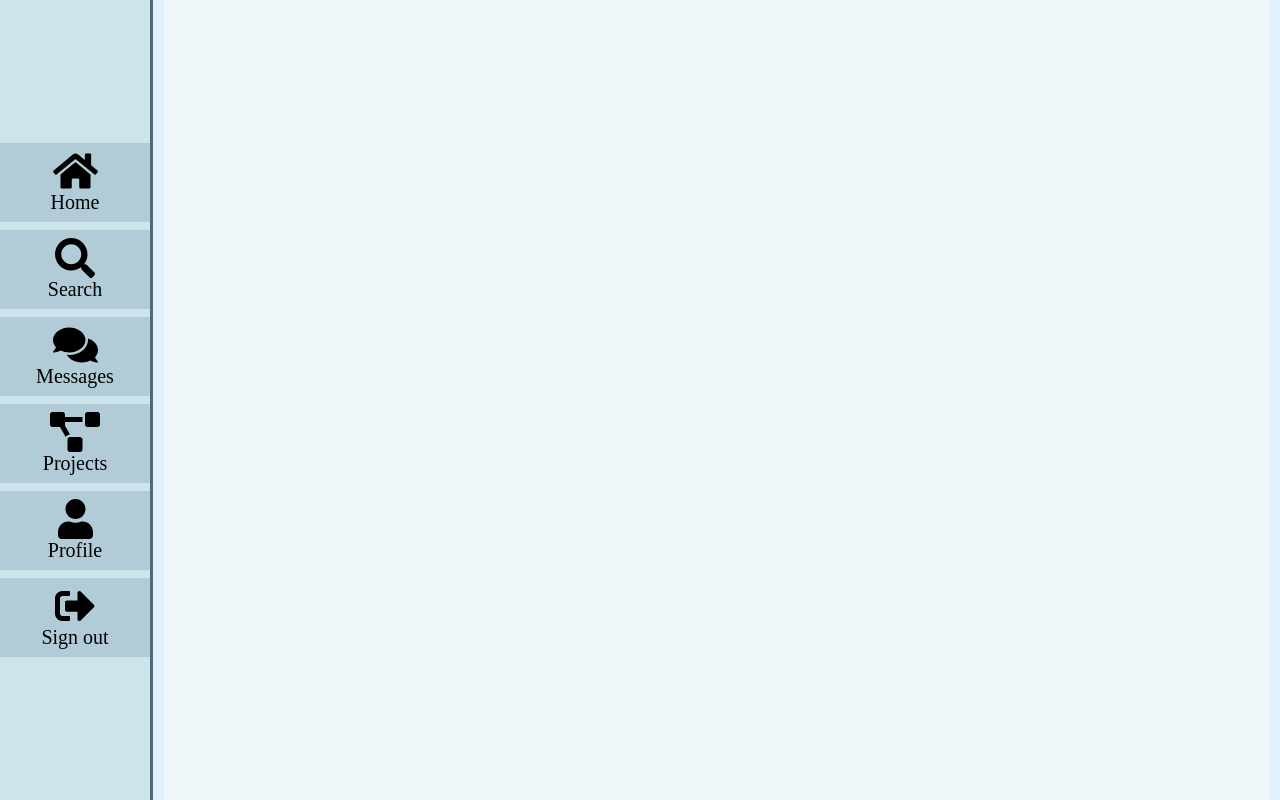
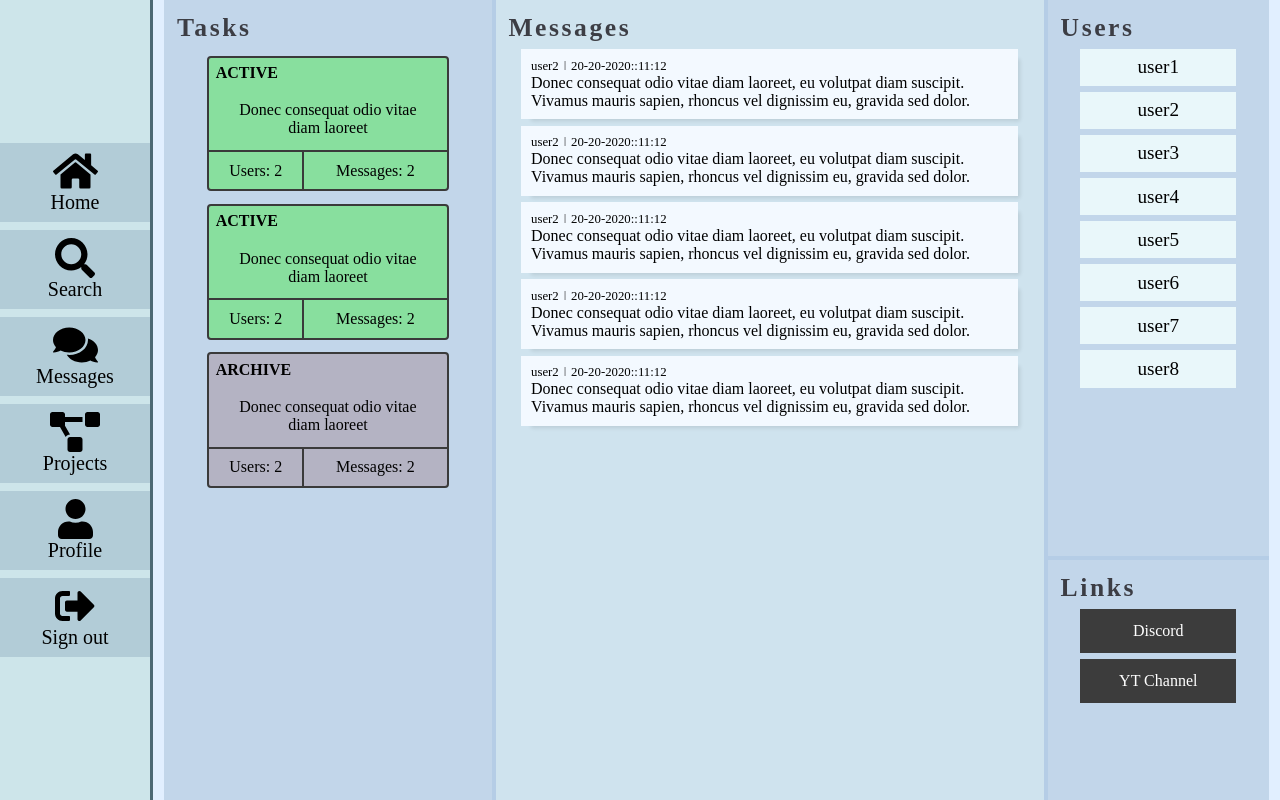
Before and after one commit to x-wyz/os-directory, a React (Create React App) app: page /group in a window 1280 px wide. Built offline with nearby package versions, Linux system fonts and the light colour scheme.

Commit message:
group task, messages, users, links section;

```diff
--- a/src/App.js
+++ b/src/App.js
@@ -13,6 +13,7 @@ import Projects from './pages/projects/projects';
 // only for testing and page previews
 
 import CreateSurvey from './pages/createsurvey/createsurvey';
+import ProjectGroup from './pages/projectgroup/projectgroup';
 
 class App extends Component {
 	constructor(props){
@@ -44,7 +45,6 @@ class App extends Component {
 				<div className="content">
 				    <Switch>
 				    	<Route path="/search" component={SearchPage} />
-				    	{ /* <Route path="/messages" component={Messages} /> */ }
 
 				    	<Route path="/profile">
 				    		<Profile user={user} />
@@ -59,6 +59,7 @@ class App extends Component {
 				    	</Route>
 
 				    	<Route path="/survey" component={CreateSurvey} />
+				    	<Route path="/group" component={ProjectGroup} />
 				    </Switch>
 				</div>
 		    </div>
--- a/src/index.css
+++ b/src/index.css
@@ -31,12 +31,11 @@
 
   --base-color-turquoise: rgb(18 97 105);
 
-  --blueish-white: #eff7fa;
+  --blueish-white: #e9f7fa;
 
   --dark-gray: #3d3d3e;
 
   --white: #f1fbfd;
-
   --shadow-1: 6px 6px 4px -4px rgba(0, 0, 0, 0.1);
   --shadow-2: 6px 6px 4px -4px rgba(0, 0, 0, 0.2);
 
--- a/src/pages/previewpage/previewpage.css
+++ b/src/pages/previewpage/previewpage.css
@@ -53,7 +53,7 @@
 /* right */
 
 .previewpage-mini-section {
-	background: #e9f7fa;
+	background: var(--white);
 	padding: var(--medium-increment);
 	width: 90%;
 	margin: var(--medium-increment) auto;
--- a/src/pages/projectgroup/projectgroup.css
+++ b/src/pages/projectgroup/projectgroup.css
@@ -0,0 +1,149 @@
+
+
+.group-container {
+	display: flex;
+}
+
+.group-tasks-container, .group-messages-container, .group-information-container {
+	height: 100vh;
+	background: var(--color-light-blue);
+
+	/* will probably change this in the future which is why i'm doing this instead of adding directly */
+	--group-border: var(--color-light-blue-tertiary);
+}
+
+.group-tasks-container, .group-messages-container, .group-links-container, .group-users {
+	padding: var(--medium-increment);
+	box-sizing: border-box;
+}
+
+.group-tasks-container {
+	width: 30%;
+	border-right: 4px solid var(--color-light-blue-tertiary);
+}
+
+.group-messages-container {
+	width: 50%;
+	background: var(--color-light-blue-secondary);
+	border-right: 4px solid var(--color-light-blue-tertiary);
+}
+
+.group-information-container {
+	width: 20%;
+}
+
+.group-section-heading {
+	font-size: 1.6em;
+	letter-spacing: 0.1em;
+	font-weight: bold;
+	color: #2e2d33;
+	opacity: 0.9;
+}
+
+.group-users {
+	height: 70%;
+	border-bottom: 4px solid var(--color-light-blue-tertiary);
+}
+
+.group-links-container {
+	height: 30%;
+}
+
+/* ------- */
+
+.group-user {
+	font-size: 1.2em;
+	width: 80%;
+	background: var(--blueish-white);
+	padding: var(--small-increment);
+	margin: 0.3em auto;
+	text-align: center;
+}
+
+.group-link {
+	display: block;
+	background: #3c3c3c;
+	color: white;
+	padding: var(--medium-increment);
+	text-align: center;
+	width: 80%;
+	margin: var(--small-increment) auto;
+}
+
+.group-message {
+	display: flex;
+	flex-direction: column;
+	padding: 0.6em;
+	background: #f3f9ff;
+	box-shadow: var(--shadow-1);
+	margin: var(--small-increment) auto;
+	width: 95%;
+	box-sizing: border-box;
+}
+
+.group-message-header {
+	display: flex;
+	font-size: 0.8em;
+}
+
+.group-at {
+	font-size: 0.8em;
+	vertical-align: middle;
+}
+
+.group-message-sender {
+	cursor: pointer;
+}
+
+.group-task-footer {
+	display: flex;
+	border-top: 2px solid var(--group-border-color);
+	box-sizing: border-box;
+}
+
+.group-task {
+	display: flex;
+	flex-direction: column;
+	box-sizing: border-box;
+	border: 2px solid var(--group-border-color);
+	margin: var(--medium-increment) auto;
+	width: 80%;
+	border-radius: 4px;
+	cursor: pointer;
+
+	--group-border-color: #3a3a3a;
+}
+
+.group-task-users-count {
+	width: 40%;
+	text-align: center;
+	padding: 0.6em;
+	border-right: 2px solid var(--group-border-color);
+}
+
+.group-task-messages-count {
+	width: 60%;
+	margin: 0 auto;
+	text-align: center;
+	padding: 0.6em;
+}
+
+.group-task-text {
+	padding: var(--medium-increment);
+	width: 100%;
+	text-align: center;
+}
+
+.group-task-status {
+	text-transform: uppercase;
+	font-weight: bold;
+	padding: var(--small-increment);
+}
+
+.task-status-active {
+	background: #88df9e;
+}
+
+.task-status-archive {
+	background: #b4b3c3;
+}
--- a/src/pages/projectgroup/projectgroup.js
+++ b/src/pages/projectgroup/projectgroup.js
@@ -1,4 +1,9 @@
-import React from 'react';
+import React, { Component } from 'react';
+
+import Button from '../../components/button/button';
+// import TaskModal from '../../modals/taskmodal/taskmodal';
+
+import './projectgroup.css';
 
 class ProjectGroup extends Component {
 	constructor(props){
@@ -16,8 +21,8 @@ class ProjectGroup extends Component {
 				['YT Channel', 'youtube.com']
 			],
 			internallinks: [
-				['Something', 'google.com'],
-				['Elzes', 'youtube.com']
+				['Discord', 'google.com'],
+				['YT Channel', 'youtube.com']
 			],
 			status: 'ongoing',
 			users: [
@@ -136,14 +141,118 @@ class ProjectGroup extends Component {
 						{
 							name: 'user10'
 						}
+					],
+					newmessage: ""
+				},
+				{
+					task: 'Donec consequat odio vitae diam laoreet',
+					status: 'archive',
+					messages: [
+						{
+							name: 'user2',
+							date: '20-20-2020::11:12',
+							message: 'Donec consequat odio vitae diam laoreet, eu volutpat diam suscipit. Vivamus mauris sapien, rhoncus vel dignissim eu, gravida sed dolor.'
+						},
+						{
+							name: 'user2',
+							date: '20-20-2020::11:12',
+							message: 'Donec consequat odio vitae diam laoreet, eu volutpat diam suscipit. Vivamus mauris sapien, rhoncus vel dignissim eu, gravida sed dolor.'
+						}
+					],
+					users: [
+						{
+							name: 'user9'
+						},
+						{
+							name: 'user10'
+						}
 					]
-				}
+				},
 			]
 		}
+
+		this.grouptask = this.grouptask.bind(this);
+		this.groupmessage = this.groupmessage.bind(this);
+		this.grouplink = this.grouplink.bind(this);
+		this.groupuser = this.groupuser.bind(this);
+
+		this.update = this.update.bind(this);
+		this.sendMessage = this.sendMessage.bind(this);
+	}
+
+	update(event){
+		this.setState({
+			[event.target.name]: event.target.value
+		})
+	}
+
+	sendMessage(event){
+		event.preventDefault();
+	}
+
+	grouptask(task){
+		return (
+			<div className={`group-task task-status-${task.status}`}>
+				<h4 className="group-task-status">{task.status}</h4>
+				<p className="group-task-text">{task.task}</p>
+				<div className="group-task-footer">
+					<p className="group-task-users-count">Users: {task.users.length}</p>
+					<p className="group-task-messages-count">Messages: {task.messages.length}</p>
+				</div>
+			</div>
+		)
+	}
+
+	groupmessage(msg){
+		return (
+			<div className="group-message">
+				<p className="group-message-header"><span className="group-message-sender">{msg.name}</span> <span className="group-at">	&nbsp;&nbsp;|&nbsp;&nbsp; </span> {msg.date}</p>
+				<p className="group-message-text">{msg.message}</p>
+			</div>
+		)
+	}
+
+	grouplink(link){
+		return <a href={link[1]} target="_blank" className="group-link">{link[0]}</a>
+	}
+
+	groupuser(usr){
+		return <p className="group-user">{usr.name}</p>
 	}
 
 	render(){
+		const { internallinks, users, tasks, messages } = this.state;
 
+		return (
+			<div className="group-container">
+				<div className="group-tasks-container">
+					<h3 className="group-section-heading">Tasks</h3>
+					{
+						tasks.map(task => this.grouptask(task))
+					}
+				</div>
+				<div className="group-messages-container">
+					<h3 className="group-section-heading">Messages</h3>
+					{
+						messages.map(message => this.groupmessage(message))
+					}
+				</div>
+				<div className="group-information-container">
+					<div className="group-users">
+						<h3 className="group-section-heading">Users</h3>
+						{
+							users.map(user => this.groupuser(user))
+						}
+					</div>
+					<div className="group-links-container">
+						<h3 className="group-section-heading">Links</h3>
+						{
+							internallinks.map(link => this.grouplink(link))
+						}
+					</div>
+				</div>
+			</div>
+		)
 	}
 }
 
```
Also changed, not shown: 1 other file (tests, documents, lock files or other folders).
